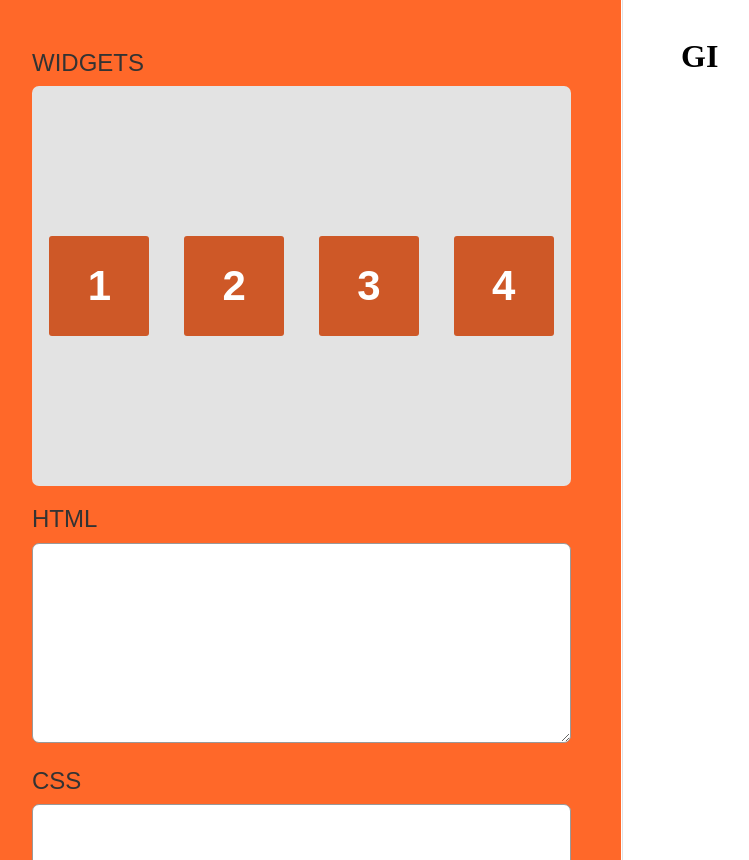
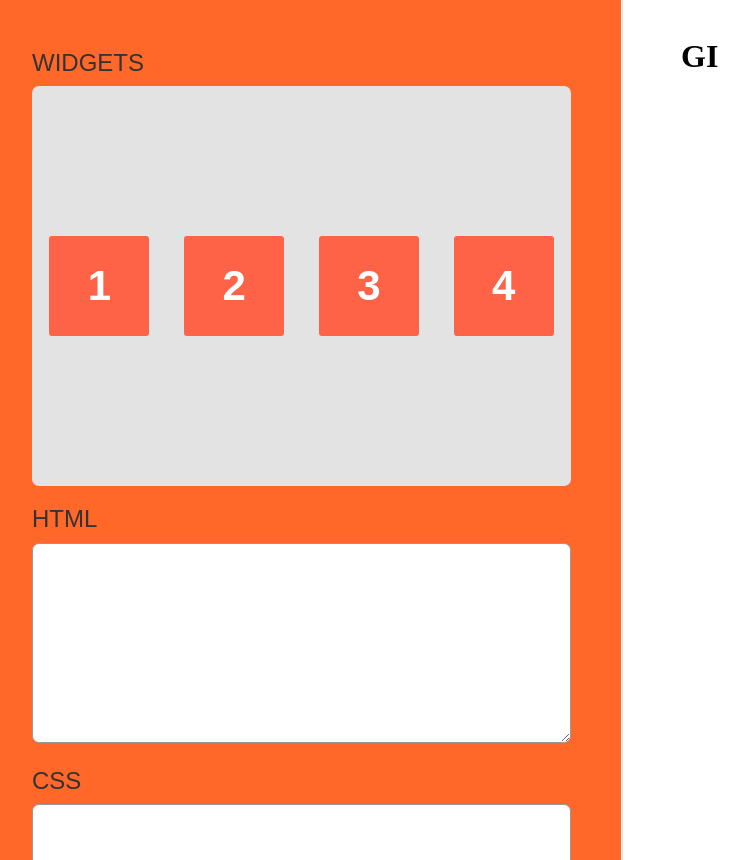
Before and after one commit to anilrayamajhi/iframe-editor, a plain HTML site: page index.html in a window 1280 px wide. Shown: the whole page, without its empty margins (18-767 px from the left). Drawn offline with nearby package versions, Linux system fonts and the light colour scheme.

Commit message:
test with gh-pages

```diff
--- a/style.css
+++ b/style.css
@@ -47,7 +47,7 @@ textarea {
 }
 
 .widget {
-  background: #ce5827;
+  background: tomato;
   width: 100px;
   height: 100px;
   line-height: 100px;
```
